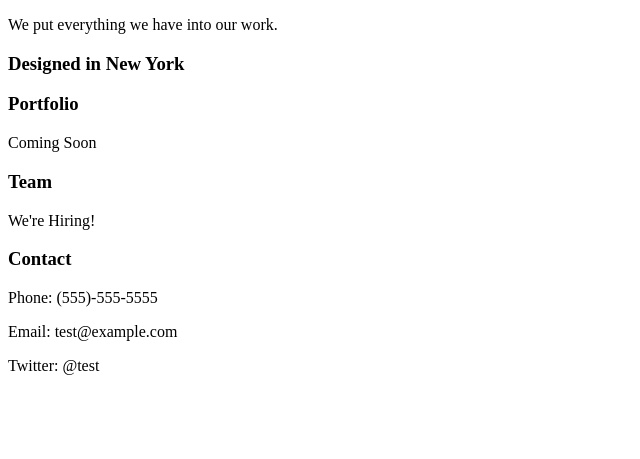
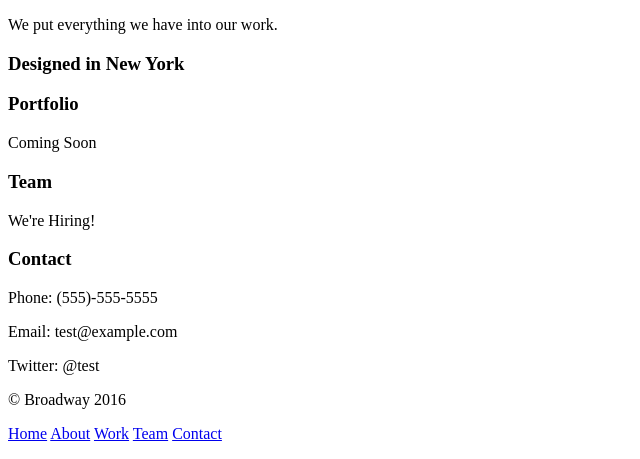
Before and after one commit to jdeel/broadway, a plain HTML site: page index.html in a window 1280 px wide. Shown: the part 1307-1766 px from the top of the page, without its empty margins (0-640 px from the left). Before the commit the page ends 1698 px from the top, so only its background shows below. Drawn offline with Linux system fonts and the light colour scheme.

Commit message:
Add footer content.

```diff
--- a/index.html
+++ b/index.html
@@ -9,7 +9,9 @@
 
     <!-- Hero header -->
     <div class="hero">
+
       <h1>Broadway Design</h1>
+
       <nav>
         <a href="#">Home</a>
         <a href="#">About</a>
@@ -17,10 +19,12 @@
         <a href="#">Team</a>
         <a href="#">Contact</a>
       </nav>
+
     </div>
 
     <!-- Process section -->
     <div class="support">
+
       <h2>Our Process</h2>
 
       <!-- Identify -->
@@ -42,6 +46,7 @@
     <!-- Mini-hero -->
     <div class="hero">
       <h3>Designed in New York</h3>
+
     </div>
 
     <!-- About section -->
@@ -61,7 +66,17 @@
     </div>
 
     <!-- Footer -->
-    <div class="footer"></div>
+    <div class="footer">
+      <p>&copy; Broadway 2016
+        <nav>
+          <a href="#">Home</a>
+          <a href="#">About</a>
+          <a href="#">Work</a>
+          <a href="#">Team</a>
+          <a href="#">Contact</a>
+        </nav>
+      </p>
+    </div>
 
   </body>
 </html>
```
